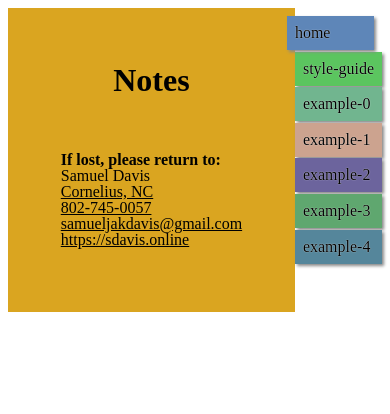
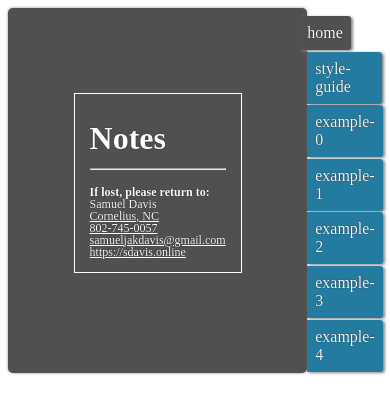
Before and after one commit to SamuelDavis/notes, a Vue app: page / in a window 390 px wide. Shown: the top 414 px of the page. Built offline with nearby package versions, Linux system fonts and the light colour scheme.

Commit message:
normalize colors; mobile-friendly paper rule
The colors were just 'fun' placeholders; For the sake of mobile, I redefined the width of the nav and the paper-rule as percentages.

```diff
--- a/src/App.vue
+++ b/src/App.vue
@@ -1,7 +1,7 @@
 <template>
   <div id="app">
-        <home v-if="$route.name === 'home'" id="home"/>
-        <notes-paper v-else id="container">
+    <home class="container" v-if="$route.name === 'home'"/>
+    <notes-paper class="container" v-else>
       <template v-slot:header>
         <h1 class="header" v-text="$route.name"/>
       </template>
@@ -14,10 +14,10 @@
 </template>
 
 <script>
-    import Home from "./views/Home";
-    import NotesPaper from "./components/NotesPaper";
-    import NotesNav from "./components/NotesNav";
-    import {routes} from "./router/index";
+  import Home from './views/Home'
+  import NotesPaper from './components/NotesPaper'
+  import NotesNav from './components/NotesNav'
+  import { routes } from './router/index'
 
   export default {
     name: 'app',
@@ -27,7 +27,7 @@
       NotesNav
     },
     computed: {
-            routes() {
+      routes () {
         return routes.filter((route) => route.meta && route.meta.global)
       }
     }
@@ -39,13 +39,22 @@
     display: flex;
     flex-direction: row;
 
-        #home, #container {
-            flex: 1;
+    #nav {
+      margin-top: 0.5rem;
+      max-width: 20%;
+    }
   }
 
-        #nav {
-            margin-top: 0.5rem;
-            width: fit-content;
+  .container {
+    flex: 1;
+    border-radius: 5px;
+    box-shadow: 0 0 3px 0 #888;
+  }
+
+  .inverted-text {
+    &, * {
+      color: white;
+      text-shadow: 0 0 1px black;
     }
   }
 </style>
--- a/src/components/NotesNav.vue
+++ b/src/components/NotesNav.vue
@@ -1,38 +1,29 @@
 <template>
   <nav>
     <ol>
-            <li :class="{active: name === $route.name}" :key="i" :style="{backgroundColor: colors[i]}"
-                v-for="({path, name}, i) in routes">
-                <router-link :to="path" v-text="name"/>
+      <li :class="{active: name === $route.name}" :key="i" v-for="({path, name}, i) in routes">
+        <router-link :to="path" class="inverted-text" v-text="name"/>
       </li>
     </ol>
   </nav>
 </template>
 
 <script>
-    import ColorRepo from "../services/ColorRepo";
+  import ColorRepo from '../services/ColorRepo'
 
-    const colorRepo = new ColorRepo();
+  const colorRepo = new ColorRepo()
 
   export default {
     name: 'notes-nav',
     props: {
       routes: Array
-        },
-        data() {
-            let colors = colorRepo.get();
-            if (colors.length < this.routes.length) {
-                colors = colorRepo.generateRandomColors(this.routes.length);
-                colorRepo.put(colors);
-            }
-            return {
-                colors: colors.map((color) => `rgb(${color.join(',')})`),
-            }
     }
   }
 </script>
 
 <style lang="scss" scoped>
+  $tabRadius: 3px;
+
   * {
     margin: 0;
     padding: 0;
@@ -42,8 +33,16 @@
     list-style: none;
 
     > li {
+      border-top-right-radius: $tabRadius;
+      border-bottom-right-radius: $tabRadius;
       margin-bottom: 0.1rem;
-            box-shadow: 2px 2px 3px 0 #888;
+      box-shadow: 2px 1px 3px 0 #888;
+      width: fit-content;
+      background-color: #247BA0;
+
+      &:first-child {
+        background-color: #50514F;
+      }
 
       &.active {
         position: relative;
@@ -53,9 +52,7 @@
       a {
         display: block;
         padding: 0.5rem;
-                color: black;
         text-decoration: none;
-                text-shadow: 0 0 1px white;
       }
     }
   }
--- a/src/components/NotesPaper.vue
+++ b/src/components/NotesPaper.vue
@@ -17,10 +17,10 @@
     $line-height: 1rem;
     $header-height: 4 * $line-height;
 
-        $rule-width: 0.30in;
-        $rule-border: 0.05in;
-        $rule-margin: 0.15in;
-        $rule-size: $rule-width + $rule-border + $rule-margin;
+    $rule-size: 7.5%;
+    $rule-border: 5px;
+    $rule-margin: 1.5%;
+    $rule-width: calc(#{$rule-size} - #{$rule-border} - #{$rule-margin});
 
     $rule-color: #efe4e4;
     $line-color: #d9eaf3;
@@ -29,7 +29,6 @@
     display: flex;
     flex-direction: column;
     font-family: monospace;
-        box-shadow: 0 0 3px 0 #888;
 
     > .rule {
       position: absolute;
--- a/src/views/Home.vue
+++ b/src/views/Home.vue
@@ -1,7 +1,8 @@
 <template>
+  <div class="inverted-text">
     <div>
       <h1>Notes</h1>
-        <div>
+      <hr>
       <h4>If lost, please return to:</h4>
       <p>
         <label>Samuel Davis</label>
@@ -19,7 +20,7 @@
 <script>
   export default {
     name: 'home',
-        data() {
+    data () {
       return {
         phone: '802-745-0057',
         email: 'samueljakdavis@gmail.com',
@@ -34,32 +35,35 @@
 
 <style lang="scss" scoped>
   div:first-child {
-        background-color: goldenrod;
+    background-color: #50514F;
     display: flex;
     flex-direction: column;
+    justify-content: center;
     align-items: center;
-        justify-content: center;
-
-        line-height: 1rem;
 
     * {
       display: block;
     }
 
+    > div {
+      border: 1px solid white;
+      padding: 5%;
+      margin: 5% 5% 10%;
+
+      line-height: 1rem;
+
       h4, p {
+        font-size: 0.75rem;
+        line-height: 0.75rem;
+      }
+
+      h4 {
+        margin-bottom: 0;
+      }
+
+      p {
         margin: 0;
       }
-
-        h1, p {
-            margin-bottom: 4rem;
-        }
-
-        h1 {
-            margin-top: 4rem;
-        }
-
-        a {
-            color: black;
     }
   }
 </style>
```
Lines whose indentation alone changed are shown as unchanged.
